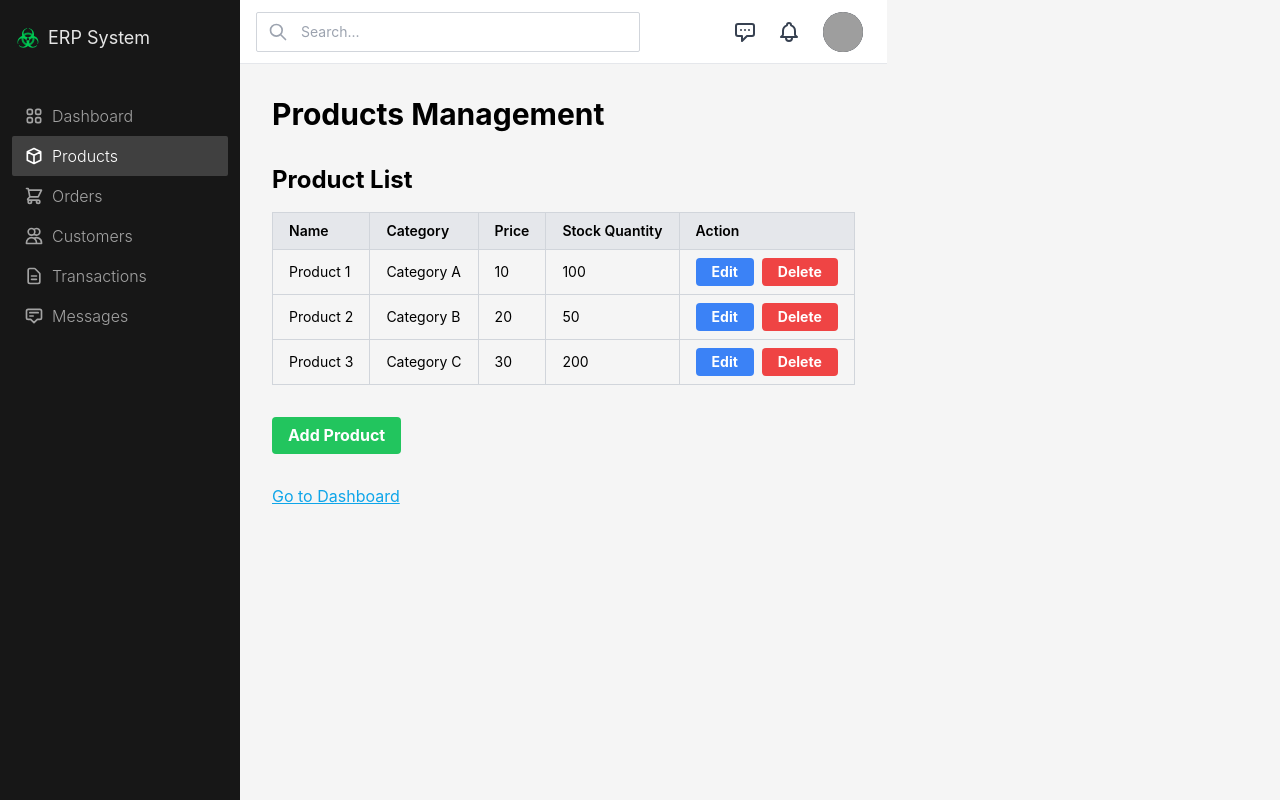
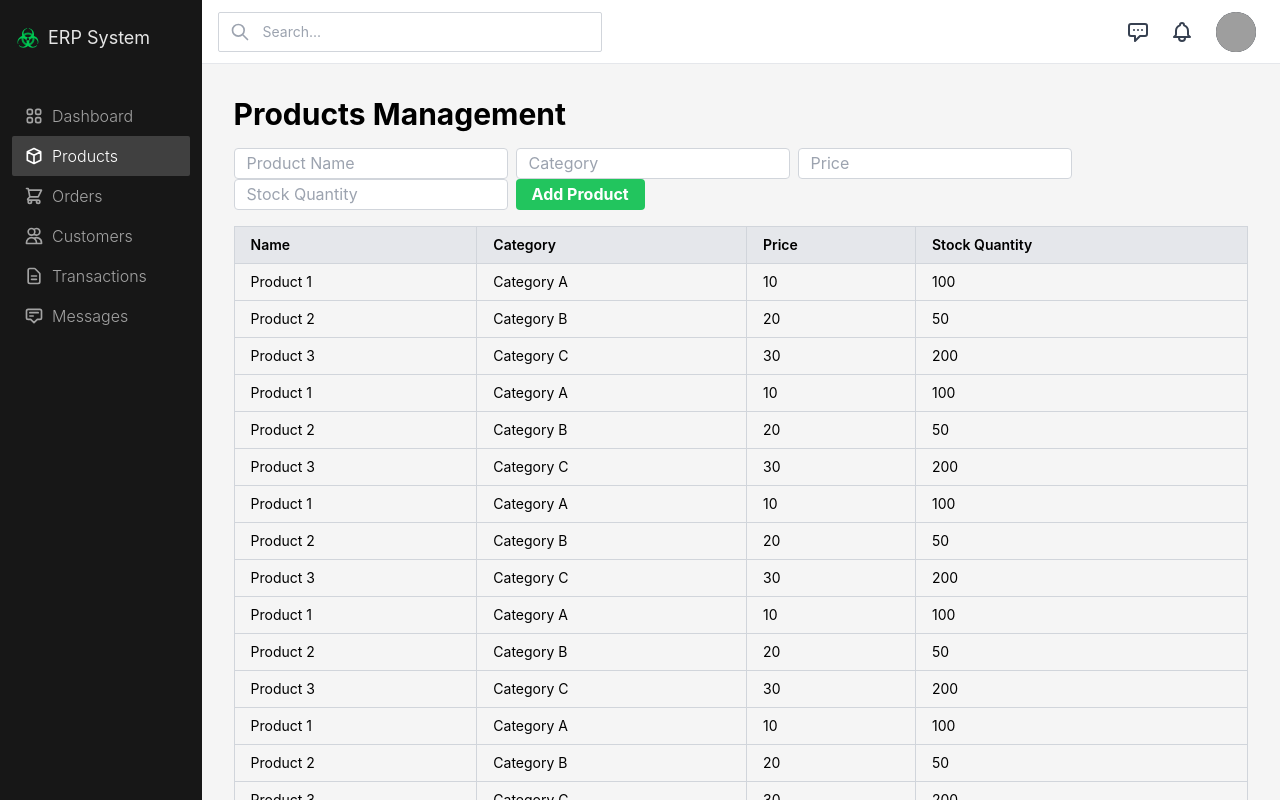
Before and after one commit to Tanny-24/erp_system, a React (Create React App) app: page /products in a window 1280 px wide. Built offline with nearby package versions, Linux system fonts and the light colour scheme; grey boxes are pictures that could not be loaded.

Commit message:
product page completed

```diff
--- /dev/null
+++ b/src/Lib/pro.jsx
@@ -0,0 +1,26 @@
+// pro.jsx
+const productss = [
+    { id: 1, name: "Product 1", category: "Category A", price: 10, quantity: 100 },
+    { id: 2, name: "Product 2", category: "Category B", price: 20, quantity: 50 },
+    { id: 3, name: "Product 3", category: "Category C", price: 30, quantity: 200 },
+    { id: 1, name: "Product 1", category: "Category A", price: 10, quantity: 100 },
+    { id: 2, name: "Product 2", category: "Category B", price: 20, quantity: 50 },
+    { id: 3, name: "Product 3", category: "Category C", price: 30, quantity: 200 },
+    { id: 1, name: "Product 1", category: "Category A", price: 10, quantity: 100 },
+    { id: 2, name: "Product 2", category: "Category B", price: 20, quantity: 50 },
+    { id: 3, name: "Product 3", category: "Category C", price: 30, quantity: 200 },
+    { id: 1, name: "Product 1", category: "Category A", price: 10, quantity: 100 },
+    { id: 2, name: "Product 2", category: "Category B", price: 20, quantity: 50 },
+    { id: 3, name: "Product 3", category: "Category C", price: 30, quantity: 200 },
+    { id: 1, name: "Product 1", category: "Category A", price: 10, quantity: 100 },
+    { id: 2, name: "Product 2", category: "Category B", price: 20, quantity: 50 },
+    { id: 3, name: "Product 3", category: "Category C", price: 30, quantity: 200 },
+    { id: 1, name: "Product 1", category: "Category A", price: 10, quantity: 100 },
+    { id: 2, name: "Product 2", category: "Category B", price: 20, quantity: 50 },
+    { id: 3, name: "Product 3", category: "Category C", price: 30, quantity: 200 },
+    { id: 1, name: "Product 1", category: "Category A", price: 10, quantity: 100 },
+    { id: 2, name: "Product 2", category: "Category B", price: 20, quantity: 50 },
+    { id: 3, name: "Product 3", category: "Category C", price: 30, quantity: 200 }
+  ];
+
+  export default productss;
--- a/src/component/shared/Orders.jsx
+++ b/src/component/shared/Orders.jsx
@@ -6,8 +6,6 @@ import orderss from '../../Lib/ordermanage';
 const Orders = () => {
   const [expandedOrderId, setExpandedOrderId] = useState(null);
   const [searchTerm, setSearchTerm] = useState('');
-  const [selectedDate, setSelectedDate] = useState('');
-  const [showCalendar, setShowCalendar] = useState(false);
   const [showNotFoundMessage, setShowNotFoundMessage] = useState(false);
 
   const handleDeleteOrder = (id) => {
@@ -32,9 +30,7 @@ const Orders = () => {
   const filteredOrders = orderss.filter(order => {
     // Filter by search term
     const isNameMatched = order.customerName.toLowerCase().includes(searchTerm.toLowerCase());
-    // Filter by selected date
-    const isDateMatched = selectedDate ? order.orderDate === selectedDate : true;
-    return isNameMatched && isDateMatched;
+    return isNameMatched;
   });
 
   return (
@@ -53,29 +49,13 @@ const Orders = () => {
 
         {/* Search button */}
         <button className="bg-gray-500 hover:bg-gray-700 text-white font-bold py-1 px-4 rounded" onClick={handleSearch}>Search</button>
-
-        {/* Calendar toggle button */}
-        <button className="bg-gray-500 hover:bg-gray-700 text-white font-bold py-1 px-4 rounded ml-auto" onClick={() => setShowCalendar(!showCalendar)}>Toggle Calendar</button>
       </div>
 
       {showNotFoundMessage && <p className="text-red-500 mb-4">No orders found for the specified customer name.</p>}
 
-      {/* Calendar */}
-      {showCalendar && (
-        <div className="flex justify-center mb-4">
-          <div className="border border-gray-300 rounded-lg p-4">
-            {/* Render calendar dates */}
-            <div className="grid grid-cols-7 gap-2">
-              {[...Array(31)].map((_, index) => (
-                <div key={index + 1} className="text-center">{index + 1}</div>
-              ))}
-            </div>
-          </div>
-        </div>
-      )}
-
-      {/* Display filtered orders */}
-      <div className="grid grid-cols-1 sm:grid-cols-2 md:grid-cols-3 lg:grid-cols-4 xl:grid-cols-5 gap-4 overflow-y-auto" style={{ maxHeight: 'calc(100vh - 300px)' }}>
+      {/* Display filtered orders with scrolling */}
+      <div className="max-h-screen overflow-y-auto">
+        <div className="grid grid-cols-1 sm:grid-cols-2 md:grid-cols-3 lg:grid-cols-4 xl:grid-cols-5 gap-4">
           {filteredOrders.map(order => (
             <div key={order.id} className="bg-white rounded-lg shadow-md p-4">
               <p className="text-gray-800 font-semibold">Order ID: {order.orderId}</p>
@@ -95,6 +75,7 @@ const Orders = () => {
             </div>
           ))}
         </div>
+      </div>
 
       <Link to="/" className="block mt-8 underline">Go to Dashboard</Link>
     </div>
--- a/src/component/shared/Product.jsx
+++ b/src/component/shared/Product.jsx
@@ -1,131 +1,100 @@
 import React, { useState } from 'react';
 import { Link } from 'react-router-dom';
+import productss from '../../Lib/pro';
 
 const ProductsManagement = () => {
-  const [products, setProducts] = useState([
-    { id: 1, name: "Product 1", category: "Category A", price: 10, quantity: 100 },
-    { id: 2, name: "Product 2", category: "Category B", price: 20, quantity: 50 },
-    { id: 3, name: "Product 3", category: "Category C", price: 30, quantity: 200 }
-  ]);
-
   const [formData, setFormData] = useState({
-    id: null,
     name: '',
     category: '',
     price: '',
     quantity: ''
   });
 
-  const [showAddForm, setShowAddForm] = useState(false);
+  const [productList, setProductList] = useState(productss);
 
   const handleChange = (e) => {
     const { name, value } = e.target;
     setFormData({ ...formData, [name]: value });
   };
 
-  const handleAddProduct = () => {
-    const { name, category, price, quantity } = formData;
-    if (name && category && price && quantity) {
-      const newProduct = {
-        id: Date.now(), // Using current timestamp as id
-        name,
-        category,
-        price: parseFloat(price),
-        quantity: parseInt(quantity)
-      };
-      setProducts([...products, newProduct]);
-      setFormData({ id: null, name: '', category: '', price: '', quantity: '' });
-      setShowAddForm(false);
-    } else {
-      alert("Please fill in all fields");
-    }
-  };
-
-  const handleEditProduct = (id) => {
-    const productToEdit = products.find(product => product.id === id);
-    setFormData({ ...productToEdit });
-    setShowAddForm(true);
-  };
-
-  const handleUpdateProduct = () => {
-    const { id, name, category, price, quantity } = formData;
-    if (name && category && price && quantity) {
-      const updatedProducts = products.map(product =>
-        product.id === id ? { ...product, name, category, price, quantity } : product
-      );
-      setProducts(updatedProducts);
-      setFormData({ id: null, name: '', category: '', price: '', quantity: '' });
-      setShowAddForm(false);
-    } else {
-      alert("Please fill in all fields");
-    }
-  };
-
-  const handleDeleteProduct = (id) => {
-    const confirmed = window.confirm("Are you sure you want to delete this product?");
-    if (confirmed) {
-      const filteredProducts = products.filter(product => product.id !== id);
-      setProducts(filteredProducts);
-    }
+  const handleSubmit = (e) => {
+    e.preventDefault();
+    const newProduct = {
+      id: Date.now(), // Generate a unique ID
+      ...formData
+    };
+    setProductList([...productList, newProduct]);
+    setFormData({ name: '', category: '', price: '', quantity: '' });
   };
 
   return (
-    <div className="container mx-auto p-4">
+    <div className="container mx-auto p-4 h-full md:h-screen overflow-y-auto">
       <h2 className="text-3xl font-bold mb-4">Products Management</h2>
 
-      <h2 className="text-2xl font-bold mt-8">Product List</h2>
-      <table className="w-full mt-4">
+      {/* Add product form */}
+      <form onSubmit={handleSubmit} className="mb-4">
+        <div className="flex flex-wrap mb-2">
+          <input
+            type="text"
+            className="border border-gray-300 px-3 py-1 rounded mr-2 mb-2 md:mb-0 w-full md:w-auto"
+            placeholder="Product Name"
+            name="name"
+            value={formData.name}
+            onChange={handleChange}
+            required
+          />
+          <input
+            type="text"
+            className="border border-gray-300 px-3 py-1 rounded mr-2 mb-2 md:mb-0 w-full md:w-auto"
+            placeholder="Category"
+            name="category"
+            value={formData.category}
+            onChange={handleChange}
+            required
+          />
+          <input
+            type="number"
+            className="border border-gray-300 px-3 py-1 rounded mr-2 mb-2 md:mb-0 w-full md:w-auto"
+            placeholder="Price"
+            name="price"
+            value={formData.price}
+            onChange={handleChange}
+            required
+          />
+          <input
+            type="number"
+            className="border border-gray-300 px-3 py-1 rounded mr-2 mb-2 md:mb-0 w-full md:w-auto"
+            placeholder="Stock Quantity"
+            name="quantity"
+            value={formData.quantity}
+            onChange={handleChange}
+            required
+          />
+          <button className="bg-green-500 hover:bg-green-700 text-white font-bold py-1 px-4 rounded w-full md:w-auto">Add Product</button>
+        </div>
+      </form>
+
+      {/* Display products */}
+      <table className="w-full">
         <thead>
           <tr className="bg-gray-200">
             <th className="border border-gray-300 py-2 px-4">Name</th>
             <th className="border border-gray-300 py-2 px-4">Category</th>
             <th className="border border-gray-300 py-2 px-4">Price</th>
             <th className="border border-gray-300 py-2 px-4">Stock Quantity</th>
-            <th className="border border-gray-300 py-2 px-4">Action</th>
           </tr>
         </thead>
         <tbody>
-          {products.map(product => (
+          {productList.map(product => (
             <tr key={product.id}>
               <td className="border border-gray-300 py-2 px-4">{product.name}</td>
               <td className="border border-gray-300 py-2 px-4">{product.category}</td>
               <td className="border border-gray-300 py-2 px-4">{product.price}</td>
               <td className="border border-gray-300 py-2 px-4">{product.quantity}</td>
-              <td className="border border-gray-300 py-2 px-4">
-                <button className="bg-blue-500 hover:bg-blue-700 text-white font-bold py-1 px-4 rounded mr-2" onClick={() => handleEditProduct(product.id)}>Edit</button>
-                <button className="bg-red-500 hover:bg-red-700 text-white font-bold py-1 px-4 rounded" onClick={() => handleDeleteProduct(product.id)}>Delete</button>
-              </td>
             </tr>
           ))}
         </tbody>
       </table>
-
-      {!showAddForm && (
-        <button className="bg-green-500 hover:bg-green-700 text-white font-bold py-2 px-4 rounded mt-8" onClick={() => setShowAddForm(true)}>Add Product</button>
-      )}
-
-      {showAddForm && (
-        <div>
-          <div className="mb-4">
-            <label className="block text-gray-700 text-sm font-bold mb-2">Name:</label>
-            <input className="shadow appearance-none border rounded w-full py-2 px-3 text-gray-700 leading-tight focus:outline-none focus:shadow-outline" type="text" name="name" value={formData.name} onChange={handleChange} required />
-          </div>
-          <div className="mb-4">
-            <label className="block text-gray-700 text-sm font-bold mb-2">Category:</label>
-            <input className="shadow appearance-none border rounded w-full py-2 px-3 text-gray-700 leading-tight focus:outline-none focus:shadow-outline" type="text" name="category" value={formData.category} onChange={handleChange} required />
-          </div>
-          <div className="mb-4">
-            <label className="block text-gray-700 text-sm font-bold mb-2">Price:</label>
-            <input className="shadow appearance-none border rounded w-full py-2 px-3 text-gray-700 leading-tight focus:outline-none focus:shadow-outline" type="number" name="price" value={formData.price} onChange={handleChange} required />
-          </div>
-          <div className="mb-4">
-            <label className="block text-gray-700 text-sm font-bold mb-2">Stock Quantity:</label>
-            <input className="shadow appearance-none border rounded w-full py-2 px-3 text-gray-700 leading-tight focus:outline-none focus:shadow-outline" type="number" name="quantity" value={formData.quantity} onChange={handleChange} required />
-          </div>
-          <button className="bg-green-500 hover:bg-green-700 text-white font-bold py-2 px-4 rounded mr-2" onClick={formData.id ? handleUpdateProduct : handleAddProduct}>{formData.id ? 'Update Product' : 'Add Product'}</button>
-          <button className="bg-gray-500 hover:bg-gray-700 text-white font-bold py-2 px-4 rounded" onClick={() => setShowAddForm(false)}>Cancel</button>
-        </div>
-      )}
 
       <Link to="/" className="block mt-8 underline">Go to Dashboard</Link>
     </div>
```
Lines whose indentation alone changed are shown as unchanged.
